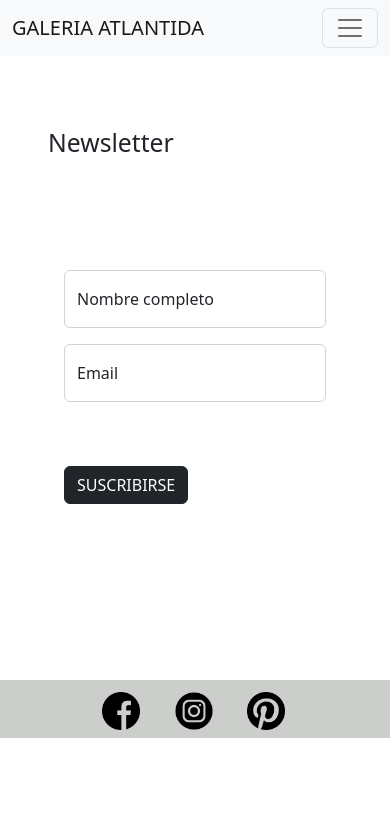
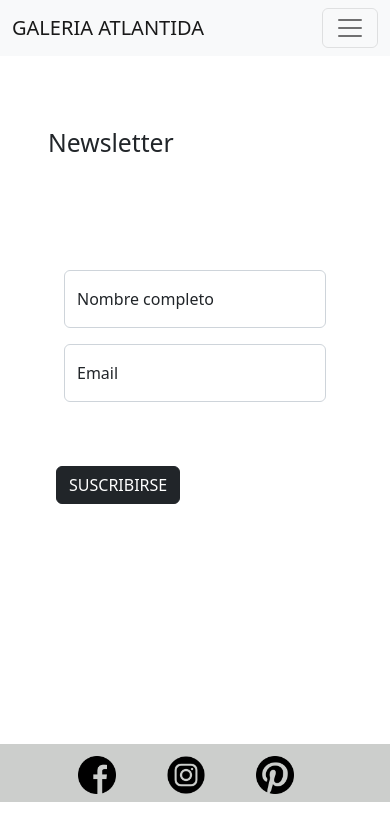
Before and after one commit to TrellixVulnTeam/repoGaleriaAtl_CMT6, a website: page pages/Newsletter.html in a window 390 px wide. Drawn offline with nearby package versions, Linux system fonts and the light colour scheme; a web font is replaced by a local one.

```diff
--- a/pages/Newsletter.html
+++ b/pages/Newsletter.html
@@ -71,14 +71,14 @@
             <input type="email" class="form-control" id="floatingEmail" placeholder="Email">
             <label for="floatingEmail">Email</label>
         </div>
-        <div class="m-3 py-5">
-            <button type="button" class="btn btn-dark mb-3">SUSCRIBIRSE</button>
+        <div class= "mx-2 mb-5 py-5">
+            <button type="button" class="btn btn-dark mb-5">SUSCRIBIRSE</button>
         </div>
     </main>
 
     <div class="">
         <footer class="footer">
-            <div class="container-fluid col-10 col-md-10 col-xl-12 pt-1 align-items-center mt-5">
+            <div class="container-fluid col-12 col-md-10 col-xl-12 pt-1 align-items-center mt-5">
                 <nav class="p-2">
                     <ul class="d-flex justify-content-around">
                         <li><a href=""><img class="img1"  src="../assets/img/logo-fb.png" alt=""></a></li>
```
Also changed, not shown: pages/Artistas.html (+1 -1 lines), assets/scss/_variables.scss (line endings or trailing spaces), assets/scss/style.scss (line endings or trailing spaces).
